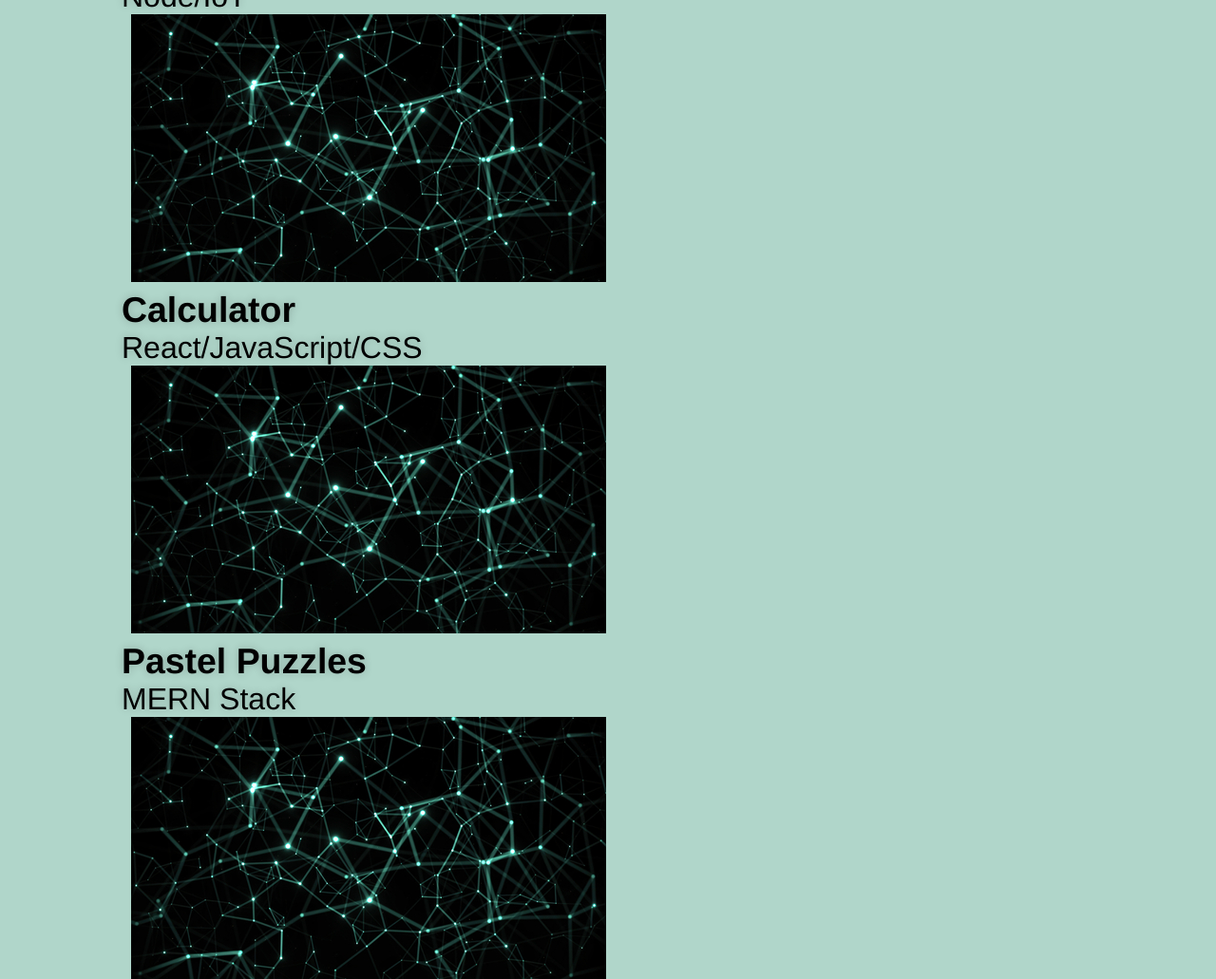
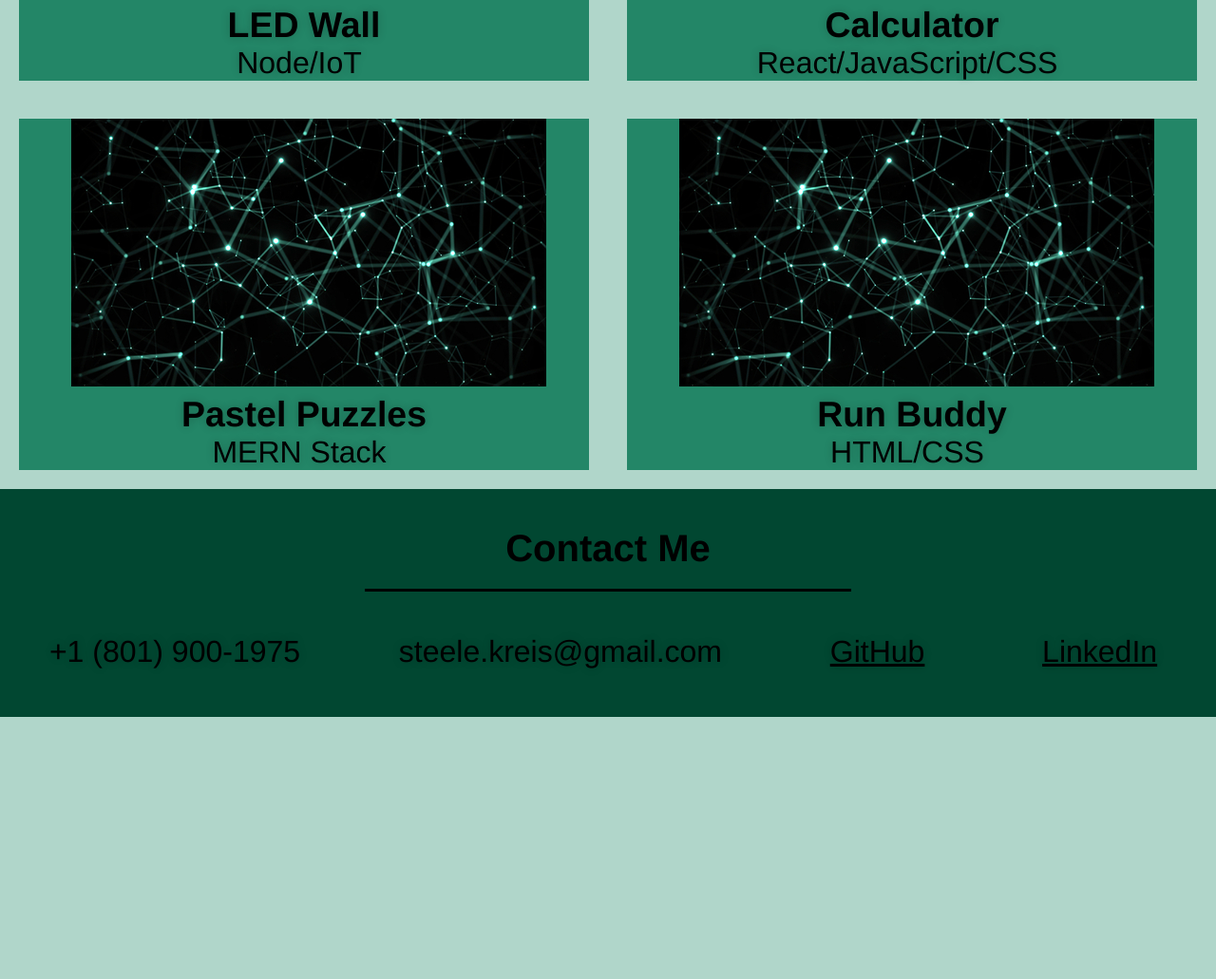
Before and after one commit to steelekreis/portfolio, a plain HTML site: page index.html in a window 1280 px wide. Shown: the part 1769-2800 px from the top of the page at 95% size. After the commit the page ends 2524 px from the top, so only its background shows below. Drawn offline with Linux system fonts and the light colour scheme.

Commit message:
finished styling

```diff
--- a/assets/css/styles.css
+++ b/assets/css/styles.css
@@ -1,6 +1,6 @@
 :root {
     --primary-color: rgb(1, 71, 49);
-    --secondary-color: rgb(25, 116, 87);
+    --secondary-color: rgb(35, 134, 103);
     --tertiary-color: rgb(176, 214, 202);
 }
 
@@ -53,7 +53,7 @@ header nav ul {
 }
 
 header nav ul li a {
-    padding: 10px 10px;
+    padding: 30px 30px;
     font-weight: normal;
     font-size: 2.5vw;
     text-shadow: 0 0 10px rgba(0, 0, 0, .2);
@@ -97,23 +97,28 @@ text-align: center;
 }
 
 .mainSample {
-  margin: 50px auto;
   padding-bottom: 50px;
   width: 80%;
   display: flex;
   flex-wrap: wrap;
   align-items: center;
-  justify-content: space-between;
+  justify-content: center;
+  background-color: var(--secondary-color);
+
+}
+
+.mainSample a {
+    margin-top: 50px;
+    text-align: center;
 }
 
 .sampleList {
     margin: 50px auto;
-  padding-bottom: 50px;
-  width: 80%;
-  display: flex;
-  flex-wrap: wrap;
-  align-items: center;
-  justify-content: space-between;
+    padding-bottom: 50px;
+    width: 80%;
+    display: flex;
+    flex-wrap: wrap;
+    justify-content: center;
 }
 
 .sampleList a {
@@ -124,3 +129,68 @@ text-align: center;
     color: black;
     text-decoration: none;
 }
+
+.remainingSamples a {
+    padding: 10px 10px;
+    font-weight: normal;
+    font-size: 2.5vw;
+    text-shadow: 0 0 10px rgba(0, 0, 0, .2);
+    color: black;
+    text-decoration: none;
+}
+
+.remainingSamples {
+    width: 100%;
+    margin: 0 auto;
+    display: flex;
+    flex-wrap: wrap;
+    justify-content: space-around;
+}
+
+.regSample {
+    background-color: var(--secondary-color);
+    margin: 20px;
+    flex: 1;
+    text-align: center;
+}
+
+
+footer {
+    background-color: var(--primary-color);
+}
+
+footer h2 {
+    font-size: 40px;
+    color: black;
+    text-align: center;
+    padding-top: 40px;
+    margin: 0 auto 35px auto;
+    width: 40%;
+    border-bottom: 3px solid;
+    padding-bottom: 20px;
+}
+
+footer ul {
+    display: flex;
+    flex-wrap: wrap;
+    justify-content: space-around;
+    align-items: center;
+    list-style: none;
+}
+
+footer ul li {
+    padding: 10px 10px;
+    font-weight: normal;
+    font-size: 2.5vw;
+    text-shadow: 0 0 10px rgba(0, 0, 0, .2);
+    color: black;
+    margin-bottom: 40px;
+}
+
+footer ul li a {
+    padding: 10px 10px;
+    font-weight: normal;
+    font-size: 2.5vw;
+    text-shadow: 0 0 10px rgba(0, 0, 0, .2);
+    color: black;
+}
--- a/index.html
+++ b/index.html
@@ -68,29 +68,30 @@
                     <span>MERN Stack</span>
                 </a>
             </div>
-            <div>
-                <div>
+        </div>
+            <div class="remainingSamples">
+                <div class="regSample">
                     <a href="./index.html">
                         <img src="./assets/shutterstock_1936536418.jpg" alt="Technology thumbnail from shutterstock.com">
                         <h3>LED Wall</h3>
                         <span>Node/IoT</span>
                     </a>
                 </div>
-                <div>
+                <div class="regSample">
                     <a href="./index.html">
                         <img src="./assets/shutterstock_1936536418.jpg" alt="Technology thumbnail from shutterstock.com">
                         <h3>Calculator</h3>
                         <span>React/JavaScript/CSS</span>
                     </a>
                 </div>
-                <div>
+                <div class="regSample">
                     <a href="./index.html">
                        <img src="./assets/shutterstock_1936536418.jpg" alt="Technology thumbnail from shutterstock.com">
                        <h3>Pastel Puzzles</h3>
                        <span>MERN Stack</span>
                    </a>
                 </div>
-                <div>
+                <div class="regSample">
                     <a href="./index.html">
                        <img src="./assets/shutterstock_1936536418.jpg" alt="Technology thumbnail from shutterstock.com">
                        <h3>Run Buddy</h3>
@@ -98,7 +99,6 @@
                     </a>
                 </div>
             </div>
-        </div>
     </section>
 
     <!--CONTACT ME/FOOTER-->
```
